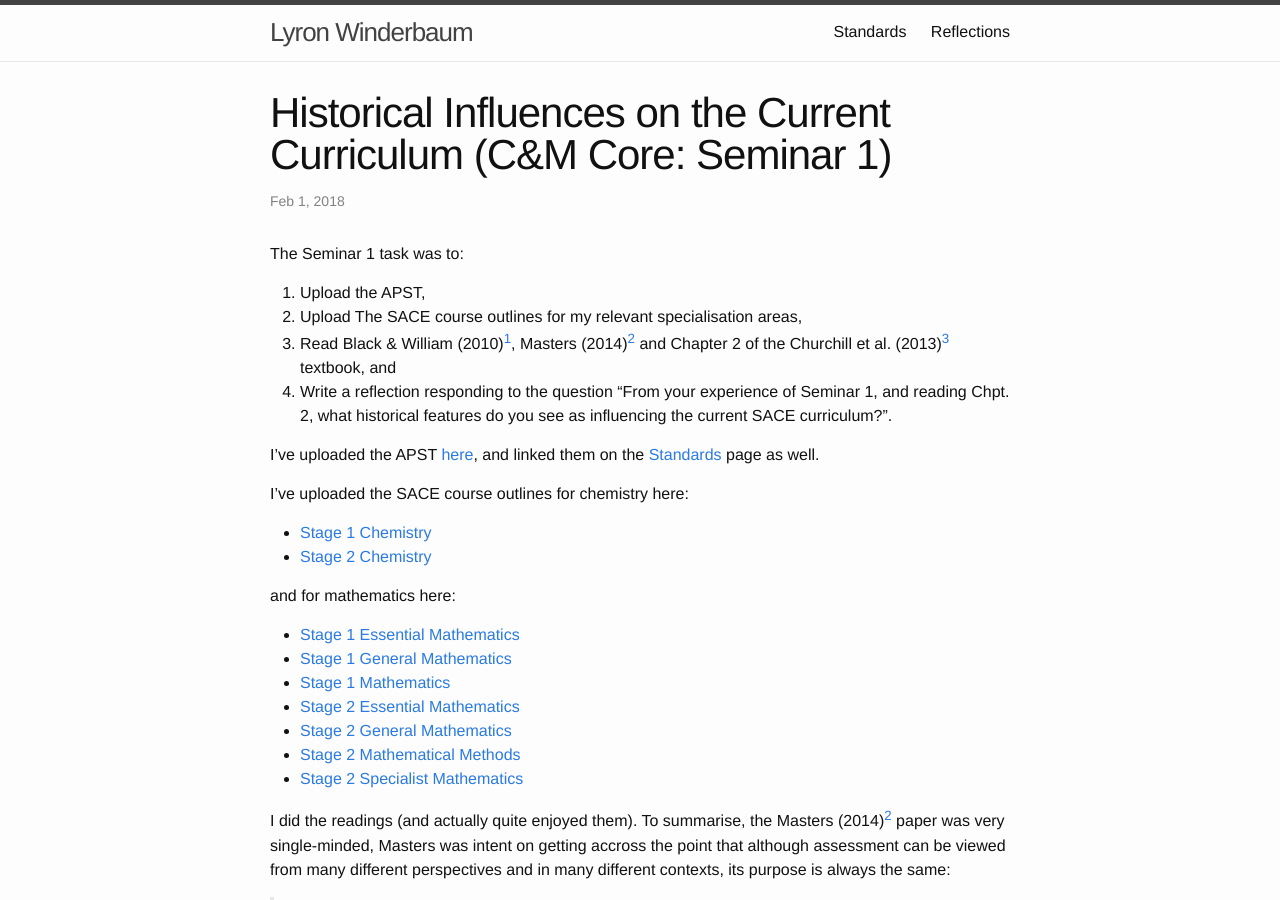
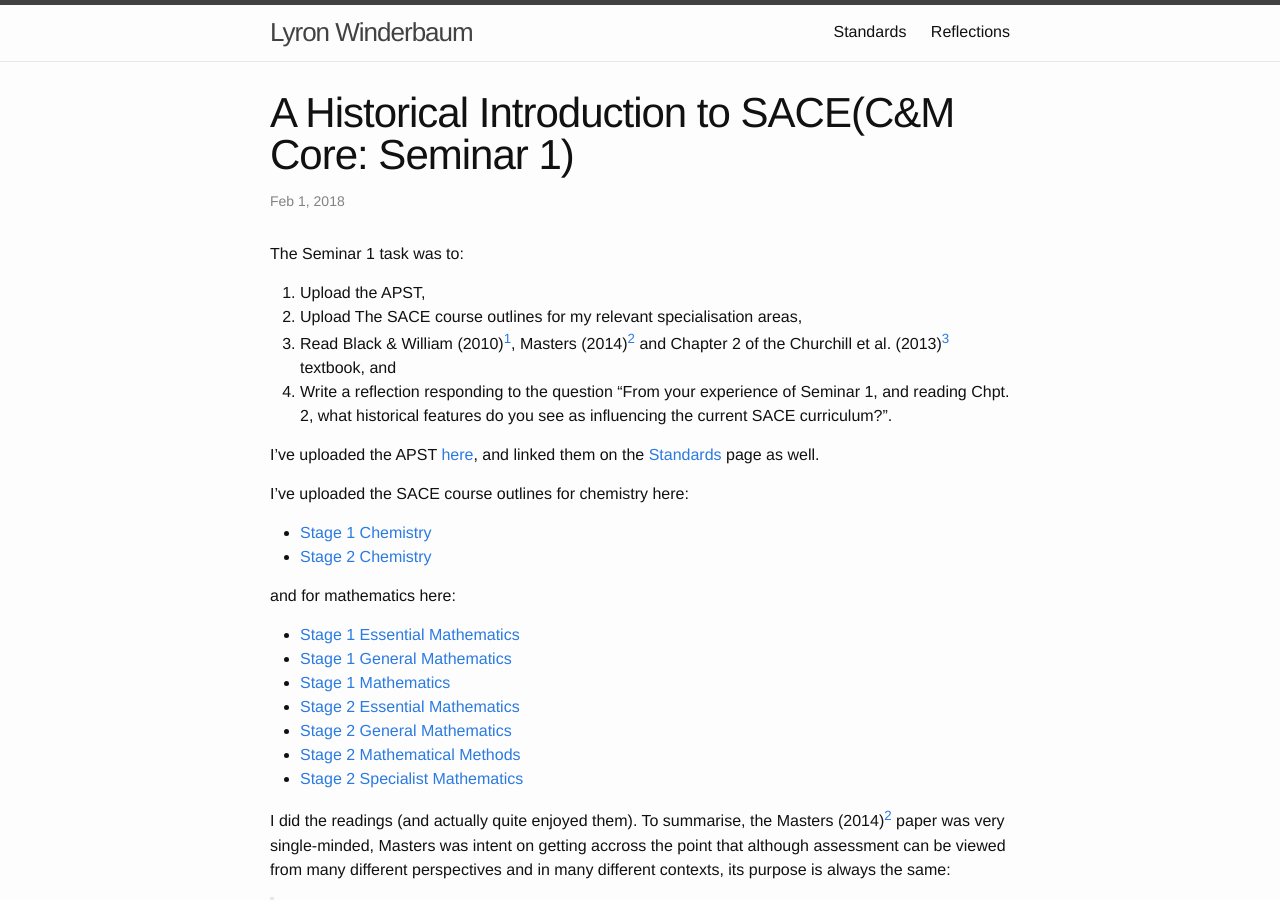
Before and after one commit to Armadilloa16/eportfolio, a Jekyll site: the page built from _posts/2018-02-01-seminar-1.md, in a window 1280 px wide and 900 px high. Built offline with Jekyll 4.4.1, drawn with Linux system fonts in a browser that asks for light colours.

Commit message:
Changed my mind about a title

```diff
--- a/_posts/2018-02-01-seminar-1.md
+++ b/_posts/2018-02-01-seminar-1.md
@@ -1,6 +1,6 @@
 ---
 layout: post
-title:  "Historical Influences on the Current Curriculum (C&M Core: Seminar 1)"
+title:  "A Historical Introduction to SACE(C&M Core: Seminar 1)"
 date:   2018-02-01 21:39:00 +1030
 categories: CMcore seminar
 ---
```
